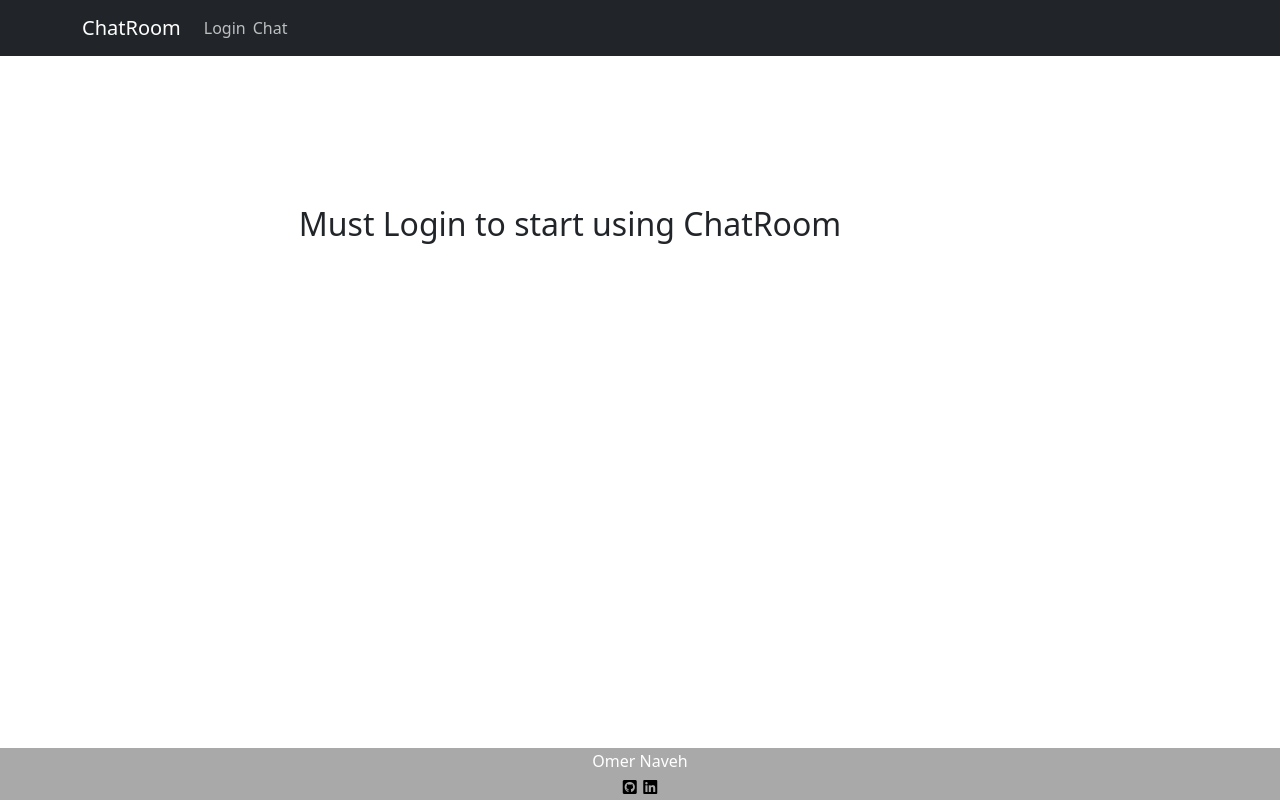
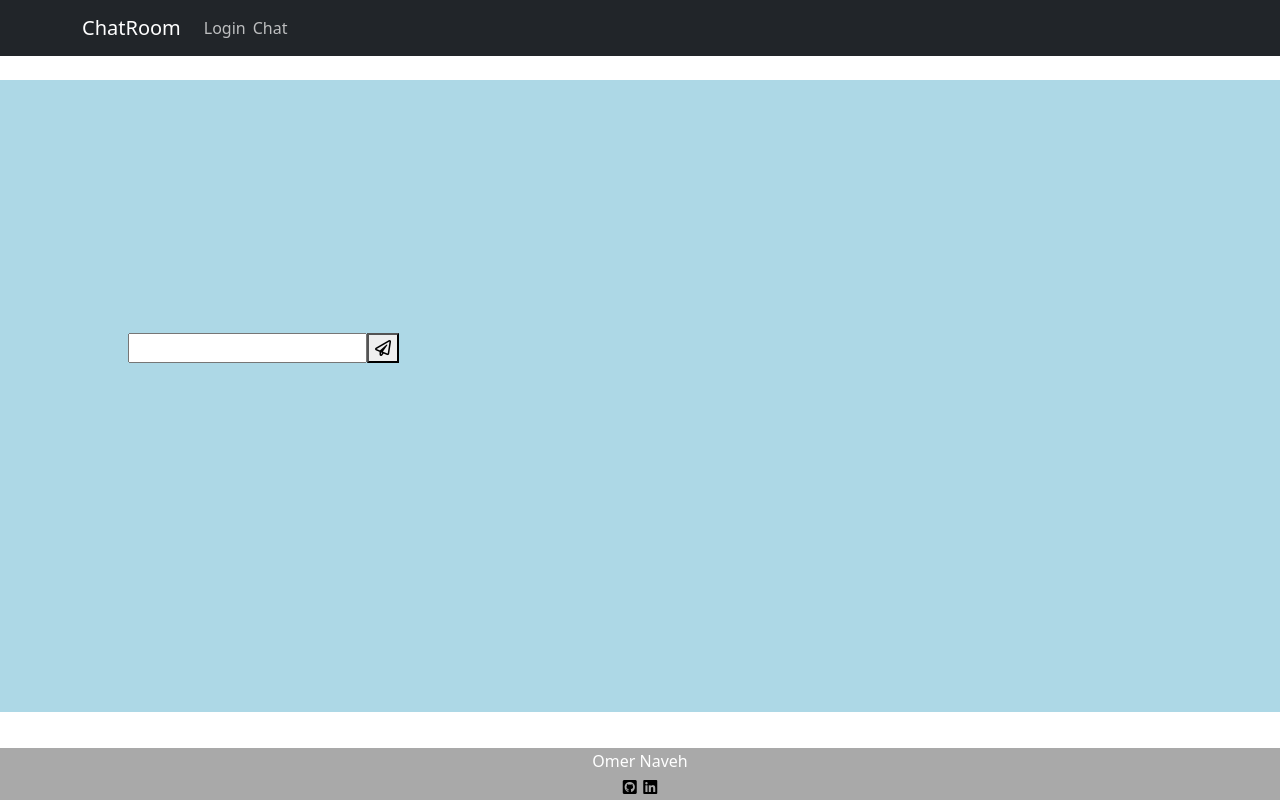
Before and after one commit to OmerNaveh/Chat-Room-App, a React (Create React App) app: page /chat in a window 1280 px wide. Built offline with nearby package versions, Linux system fonts and the light colour scheme; no server answers.

Commit message:
added some styling and chatLog and sendMessage functionality

```diff
--- a/src/App.js
+++ b/src/App.js
@@ -15,7 +15,7 @@ function App() {
       <Header user={user} />
     <Routes>
       <Route path='/' element={<Login logged={logged} setLogged={setLogged} setUser={setUser}/>}/>
-      <Route path='/chat' element={<ChatRoom logged={logged}/>}/>
+      <Route path='/chat' element={<ChatRoom logged={logged} activeuser={user}/>}/>
     </Routes>
       <Footer />
     </BrowserRouter>
--- a/src/Components/ChatInput.jsx
+++ b/src/Components/ChatInput.jsx
@@ -1,9 +1,27 @@
+import axios from "axios";
+import { useRef } from "react";
+import { errorMessage } from "../helpers/errorPop";
+const RequestURL = 'http://127.0.0.1:4000/messages/create'
 
 export default function ChatInput(props){
+    const userInput = useRef(null)
+    const sendMessage= async ()=>{
+        const user = props.activeuser;
+        const content = userInput.current.value;
+        if(content){
+            const headers = {'Content-Type': 'application/json'}
+            const data = {"user":user||'omer',"content":content}
+            await axios.post(RequestURL, data, {headers:headers})
+            userInput.current.value = ''
+        }
+        else{
+            errorMessage('something went wrong- make sure you are logged in and typed a message')
+        }
+    }
     return(
         <div className='ChatInputDiv'>
-            <input type='text' className='chatInput'></input>
-            <button className='sendBtn'></button>
+            <input ref={userInput} type='text' className='chatInput'></input>
+            <button className='sendBtn' onClick={()=>sendMessage()}><i className="far fa-paper-plane"></i></button>
         </div>
     )
 }
--- a/src/Components/ChatLog.jsx
+++ b/src/Components/ChatLog.jsx
@@ -1,8 +1,18 @@
 
 export default function ChatLog(props){
     return(
-        <div className='chatLog'>
-
+        <div>
+            {props.user?
+                <div className='chatMessage'>
+                    <p className='logUserName'>{props.user}</p>
+                    <p className='logContent'>{props.content}</p>
+                    <p className='logDate'>{props.date}</p>
+                </div>
+                :
+                <div>
+                    {" "}
+                </div>
+            }
         </div>
     )
 }
--- a/src/Components/ChatRoom.jsx
+++ b/src/Components/ChatRoom.jsx
@@ -1,18 +1,37 @@
+import { useState } from "react";
 import ChatInput from "./ChatInput";
 import ChatLog from "./ChatLog";
 import Participents from "./Participents";
 
 export default function ChatRoom(props){
+    const [messageLog, setMessageLog] = useState(null)
+    const eventSource= new EventSource('http://localhost:4000/messages/update')
+    eventSource.onmessage = (e)=>{
+      setMessageLog(JSON.parse(e.data));
+    }
+    eventSource.onerror = ()=> {
+      eventSource.close();}
+
+    const renderMessages = ()=>{
+        const logArr=[];
+        if(messageLog === null) return  <ChatLog />
+        messageLog.forEach(message =>
+            logArr.push(<ChatLog user={message.user} content = {message.content} date = {message.date}/>)
+        );
+        return logArr;
+        }
     return(
-        !props.logged?
+        props.logged?
             <div className='loggerMessage container'>
             {"Must Login to start using ChatRoom"}
         </div>
         :
         <div className="chatRoom">
-            <ChatLog />
+            <div className='chatLog'>
+            {renderMessages()}
+            </div>
             <Participents />
-            <ChatInput />
+            <ChatInput activeuser={props.activeuser}/>
         </div>
     )
 }
--- a/src/index.css
+++ b/src/index.css
@@ -60,18 +60,27 @@ body {
   margin-left: 1vw;
 }
 .chatRoom{
-  position: relative;
-  top: 3.5em;
+  position: absolute;
+  top: 10%;
   background-color: lightblue;
   width: 100%;
+  height: 79vh;
 }
 .chatLog{
-  overflow-y: scroll;
   float: left;
+  width: 50%;
 }
 .participentsDiv{
   float: right;
 }
 .ChatInputDiv{
-  margin: 2em 10%;
+  margin: auto 10%;
+  position: relative;
+  top: 40%;
 }
+.chatMessage{
+  display: flex;
+}
+.chatMessage > p {
+  margin: 0 1rem;
+}
```
Also changed, not shown: 2 other files (tests, documents, lock files or other folders).
